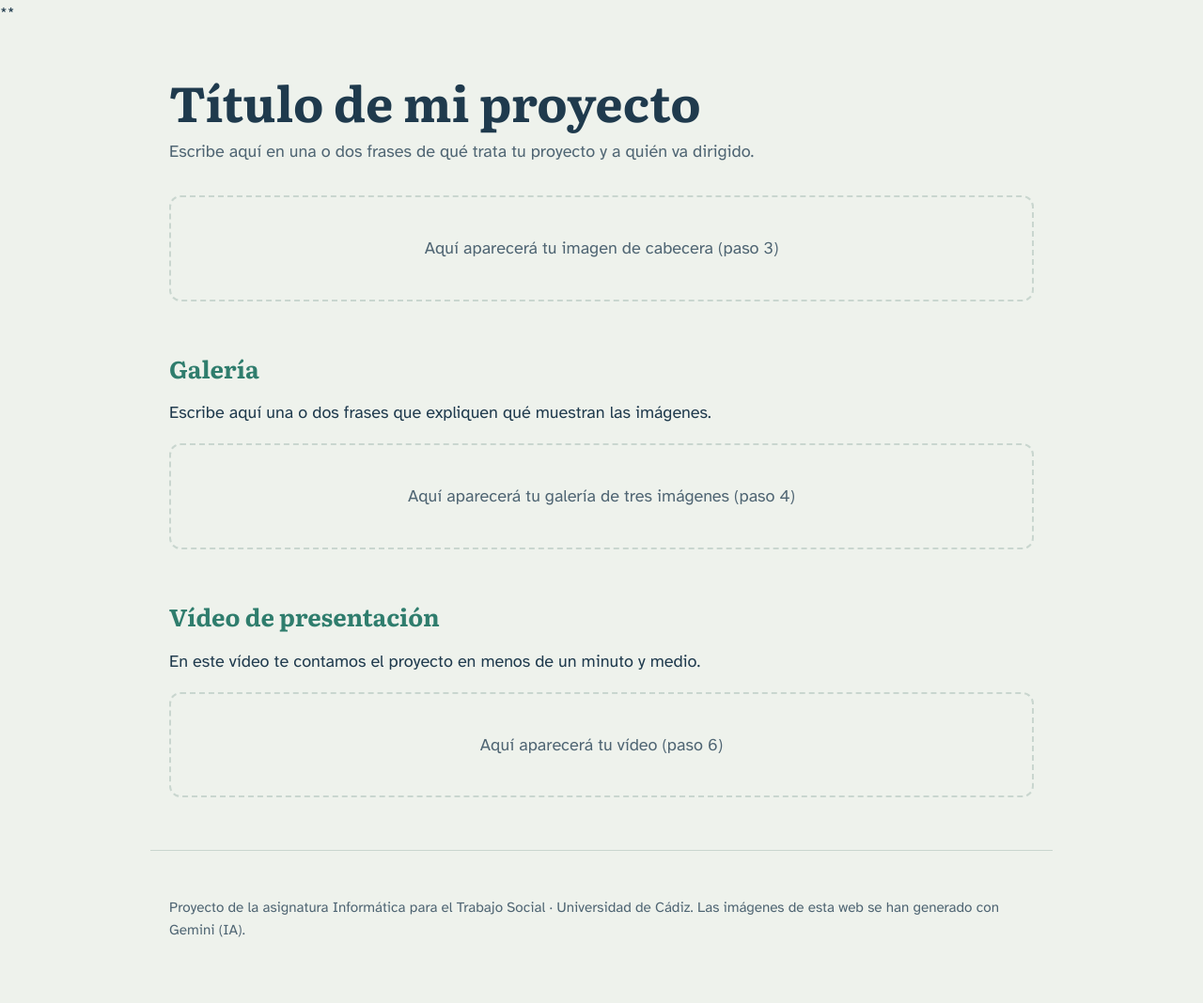
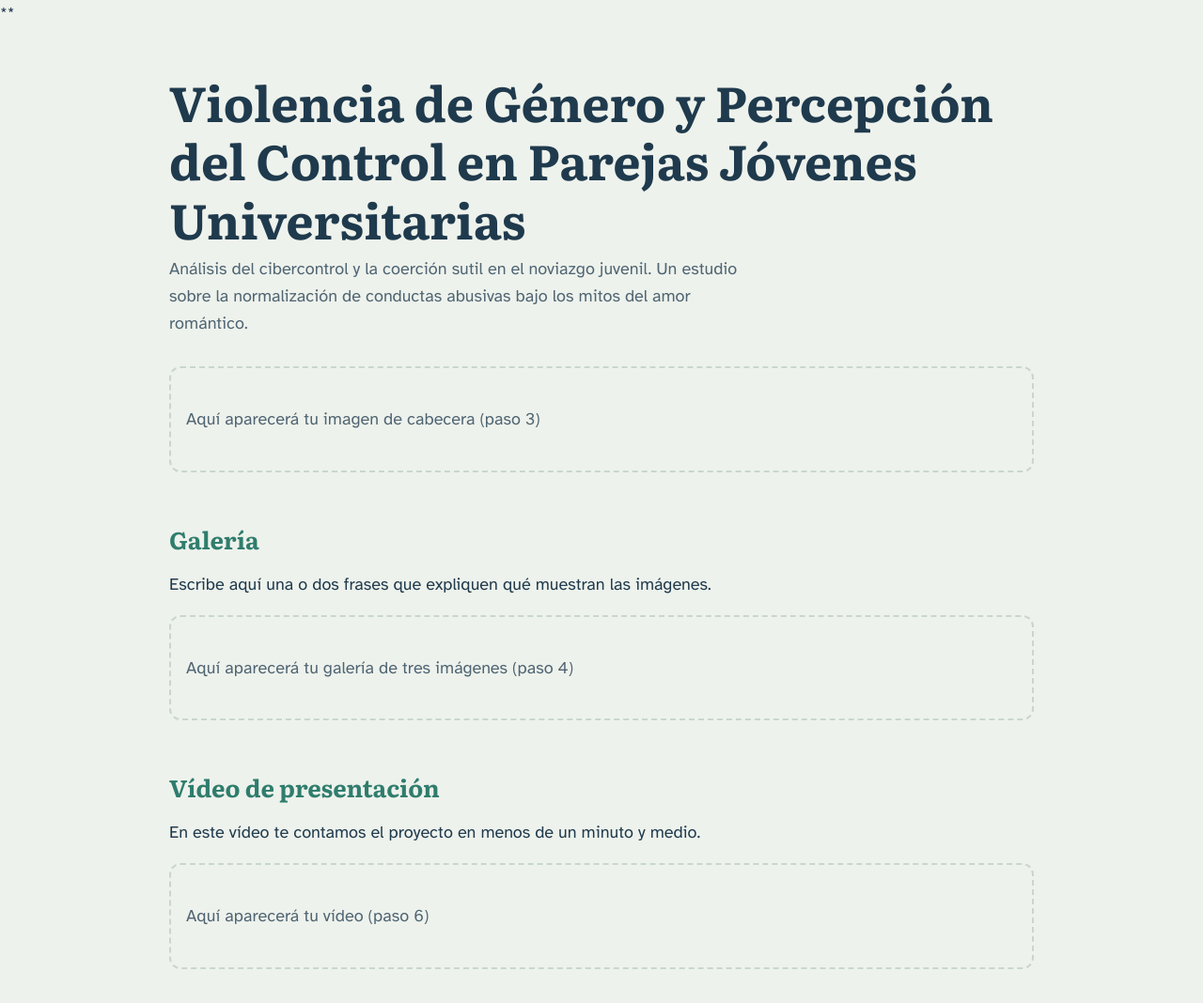
Before and after one commit to andreamateosss/practica-imagenes-video, a plain HTML site: page index.html in a window 1280 px wide. Shown: the top 1068 px of the page at 94% size. Drawn offline with Linux system fonts and the light colour scheme.

Commit message:
Update index.html

```diff
--- a/index.html
+++ b/index.html
@@ -126,7 +126,6 @@
       border: 2px dashed var(--borde);
       border-radius: 0.75rem;
       padding: 2.5rem 1rem;
-      text-align: center;
       color: var(--texto-suave);
     }
     .zona:not(:has(*))::before { content: attr(data-aviso); }
@@ -144,8 +143,8 @@
 
   <header>
     <!-- Cambia este título por el de tu proyecto -->
-    <h1>Título de mi proyecto</h1>
-    <p class="subtitulo">Escribe aquí en una o dos frases de qué trata tu proyecto y a quién va dirigido.</p>
+    <h1>Violencia de Género y Percepción del Control en Parejas Jóvenes Universitarias</h1>
+    <p class="subtitulo">Análisis del cibercontrol y la coerción sutil en el noviazgo juvenil. Un estudio sobre la normalización de conductas abusivas bajo los mitos del amor romántico.</p>
 
     <div class="zona" data-aviso="Aquí aparecerá tu imagen de cabecera (paso 3)">
       <!-- PASO 3: CABECERA ============================ INICIO -->
```
